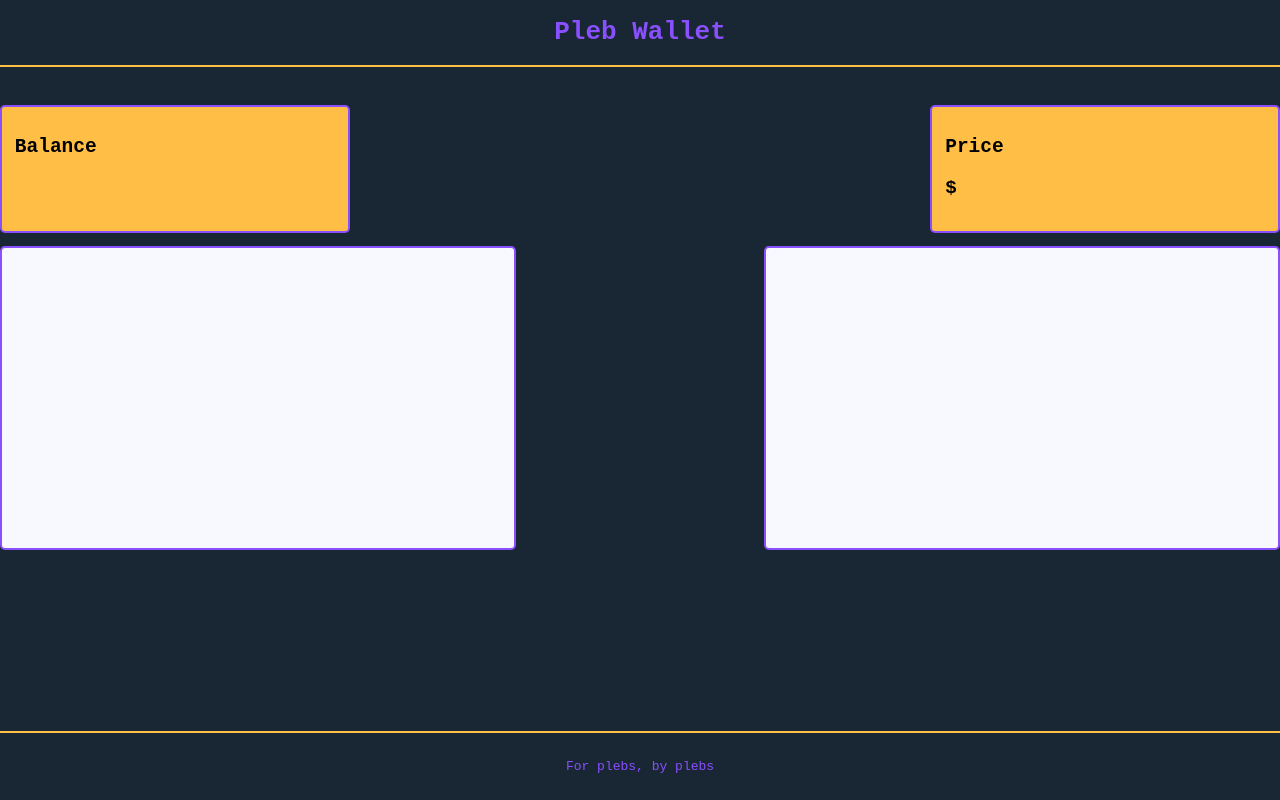
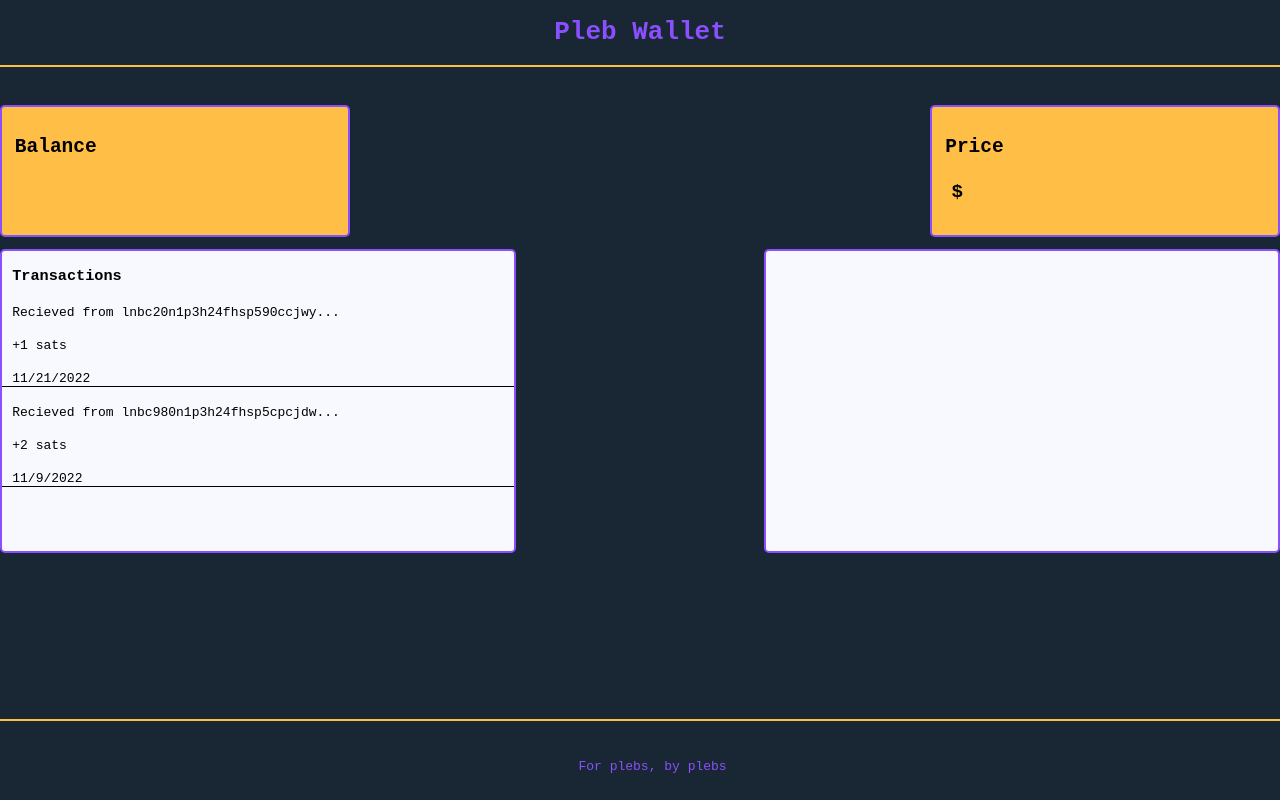
Before and after one commit to TripleJayyy/react-bitcoin-wallet, a React (Create React App) app: page / in a window 1280 px wide. Built offline with nearby package versions, Linux system fonts and the light colour scheme; no server answers.

Commit message:
Transaction components

```diff
--- a/src/App.js
+++ b/src/App.js
@@ -1,9 +1,11 @@
 import React, {useEffect, useState} from 'react';
 import './App.css';
 import axios from 'axios';
+import Transactions from './components/Transactions';
 
 function App() {
   const [price, setPrice] = useState(null);
+  const [balance, setBalance] = useState(null);
 
   const getPrice = () => {
     axios
@@ -19,6 +21,18 @@ function App() {
       });
   };
 
+  const getWalletBalance = () => {
+    const headers = {
+      "x-Api-Key": "9c70f13ada074722a74335ca67e198bf",
+    }
+    axios
+      .get("https://legend.lnbits.com/api/v1/wallet", { headers })
+      .then((res) => {
+        setBalance(res.data.balance / 1000);
+      })
+      .catch((err) => console.log(err));
+  }
+
   useEffect(() => {
     getPrice();
   }, []);
@@ -26,6 +40,7 @@ function App() {
   useEffect(() => {
     const interval = setInterval(() => {
       getPrice();
+      getWalletBalance();
     }, 5000);
     return () => clearInterval(interval);
   }, []);
@@ -39,7 +54,7 @@ function App() {
       <div className='row'>
         <div className='balance-card'>
           <h2>Balance</h2>
-          {/* <p>{balance}</p>*/}
+          <p>{balance}</p>
         </div>
         <div className='balance-card'>
           <h2>Price</h2>
@@ -48,7 +63,7 @@ function App() {
       </div>
       <div className='row'>
         <div className='row-item'>
-          {/* <Transactions transactions={transactions} /> */}
+          <Transactions  />
         </div>
         <div className='row-item'>{/* <Chart chartData={chartData} /> */}</div>
       </div>
--- /dev/null
+++ b/src/components/Transactions.css
@@ -0,0 +1,12 @@
+h3 {
+    padding-left: 2%;
+}
+
+p {
+    padding-left: 2%;
+    padding-top: 1%;
+}
+
+.transaction-date {
+    border-bottom: 1px solid black;
+}
--- /dev/null
+++ b/src/components/Transactions.js
@@ -0,0 +1,43 @@
+import React from "react";
+import "./Transactions.css";
+
+export const Transactions = () => {
+    const transactions = [
+        {
+            checking_id: 1,
+            amount: 1000,
+            time: 1669064951,
+            bolt11: "lnbc20n1p3h24fhsp590ccjwy...",
+        },
+        {
+            checking_id: 2,
+            amount: 2000,
+            time: 1668035952,
+            bolt11: "lnbc980n1p3h24fhsp5cpcjdw...",
+        },
+    ];
+
+    const parseTx = (tx) => {
+        const date = new Date(tx.time * 1000);
+        const formattedDate = date.toLocaleDateString("en-US");
+
+        return (
+            <div key={tx.checking_id} className="tx-item">
+                <p>Recieved from {tx.bolt11.substring(0, 25)}...</p>
+                <p>+{tx.amount / 1000} sats</p>
+                <p className="transaction-date">{formattedDate}</p>
+            </div>
+        );
+    };
+
+    return (
+        <div>
+            <h3>Transactions</h3>
+            {transactions.map((transaction) => {
+                return parseTx(transaction);
+            })}
+        </div>
+    );
+};
+
+export default Transactions;
```
